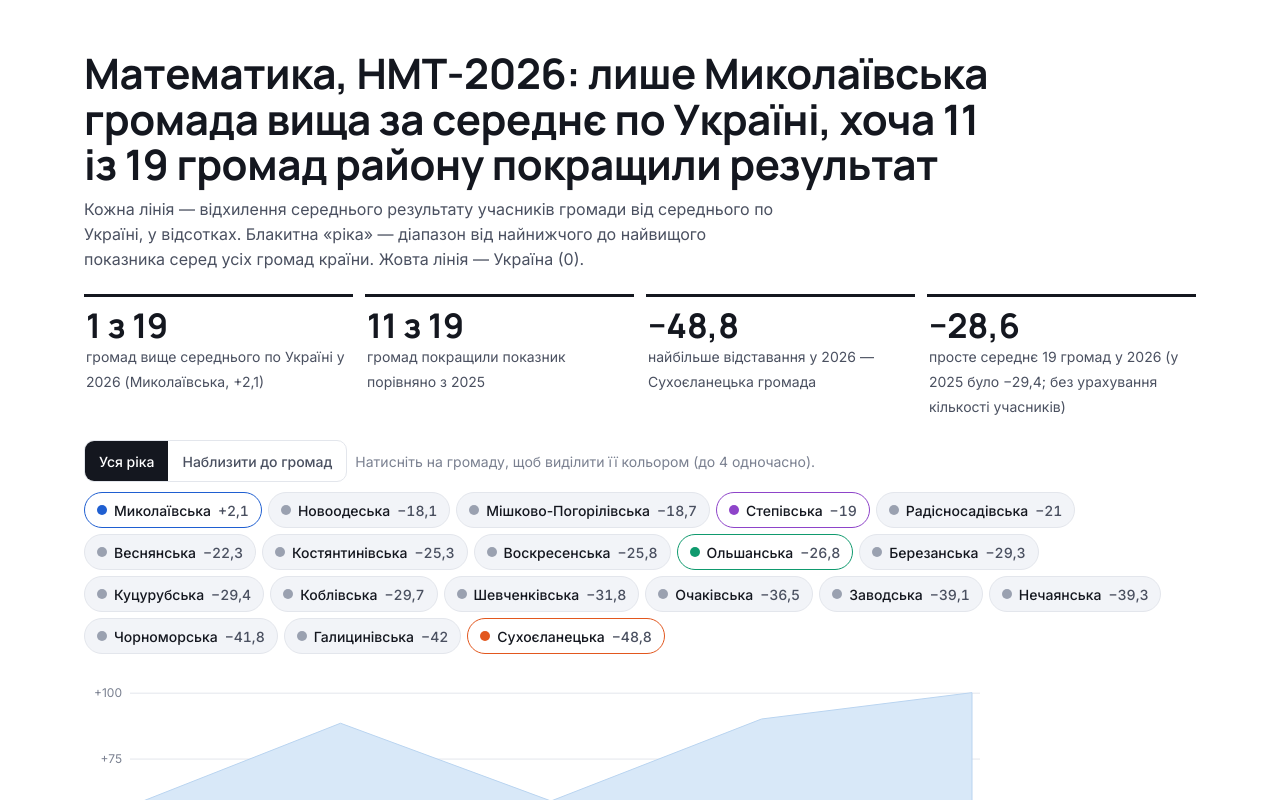
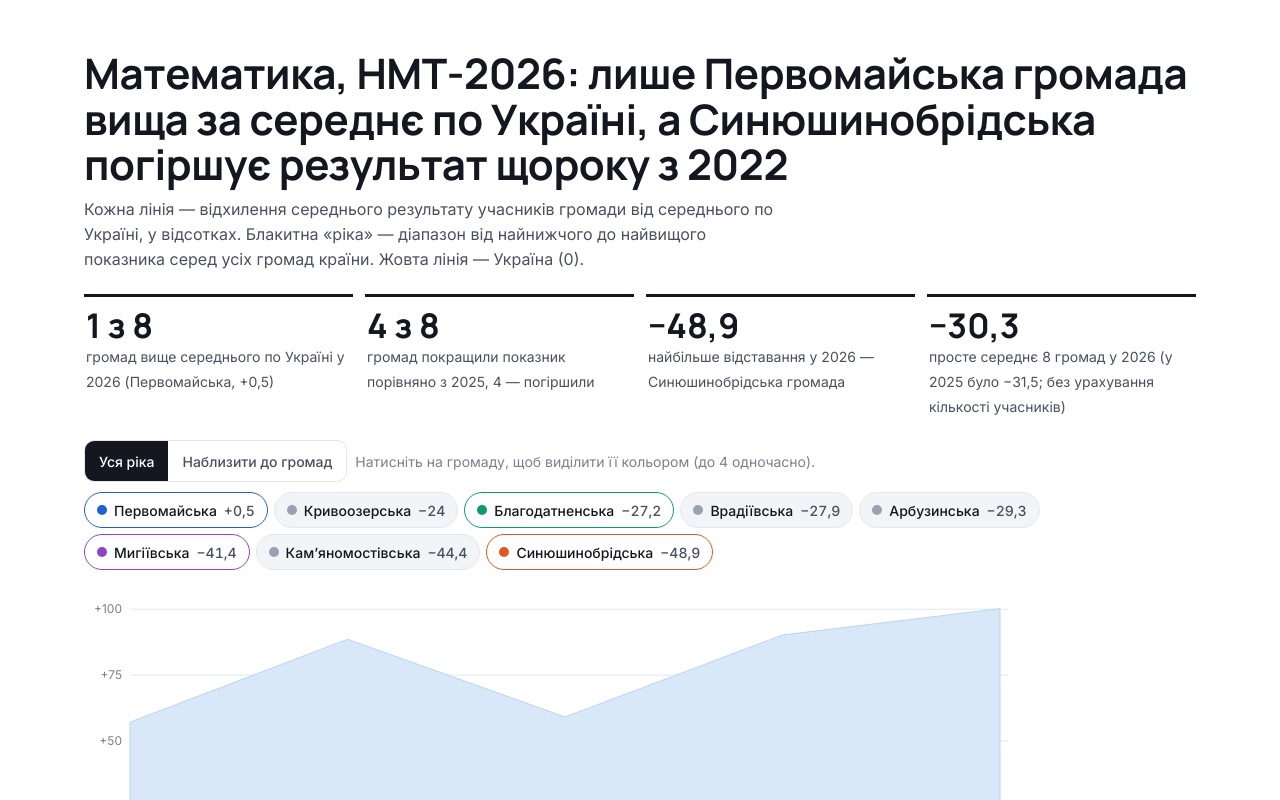
Before and after one commit to olgazar-ifo/nmt2026, a plain HTML site: page Mat_P.html in a window 1280 px wide. Shown: the top 800 px of the page. Drawn offline with Linux system fonts and the light colour scheme.

Commit message:
Add files via upload

```diff
--- a/Mat_P.html
+++ b/Mat_P.html
@@ -3,7 +3,7 @@
 <head>
 <meta charset="utf-8">
 <meta name="viewport" content="width=device-width, initial-scale=1">
-<title>Математика: громади Миколаївського району</title>
+<title>Математика: громади Первомайського району</title>
 <link rel="preconnect" href="https://fonts.googleapis.com">
 <link href="https://fonts.googleapis.com/css2?family=Manrope:wght@600;700&family=Inter:wght@400;500;600&display=swap" rel="stylesheet">
 <style>
@@ -67,13 +67,13 @@ tbody tr:hover td:first-child{text-decoration:underline}
 <body>
 <main>
 <section class="band">
-  <h1>Математика, НМТ-2026: лише Миколаївська громада вища за середнє по Україні, хоча 11 із 19 громад району покращили результат</h1>
+  <h1>Математика, НМТ-2026: лише Первомайська громада вища за середнє по Україні, а Синюшинобрідська погіршує результат щороку з 2022</h1>
   <p class="lede">Кожна лінія — відхилення середнього результату учасників громади від середнього по Україні, у відсотках. Блакитна «ріка» — діапазон від найнижчого до найвищого показника серед усіх громад країни. Жовта лінія — Україна (0).</p>
   <div class="kpis">
-    <div class="kpi"><b>1 з 19</b><span>громад вище середнього по Україні у 2026 (Миколаївська, +2,1)</span></div>
-    <div class="kpi"><b>11 з 19</b><span>громад покращили показник порівняно з 2025</span></div>
-    <div class="kpi"><b>−48,8</b><span>найбільше відставання у 2026 — Сухоєланецька громада</span></div>
-    <div class="kpi"><b>−28,6</b><span>просте середнє 19 громад у 2026 (у 2025 було −29,4; без урахування кількості учасників)</span></div>
+    <div class="kpi"><b>1 з 8</b><span>громад вище середнього по Україні у 2026 (Первомайська, +0,5)</span></div>
+    <div class="kpi"><b>4 з 8</b><span>громад покращили показник порівняно з 2025, 4 — погіршили</span></div>
+    <div class="kpi"><b>−48,9</b><span>найбільше відставання у 2026 — Синюшинобрідська громада</span></div>
+    <div class="kpi"><b>−30,3</b><span>просте середнє 8 громад у 2026 (у 2025 було −31,5; без урахування кількості учасників)</span></div>
   </div>
 
   <div class="bar">
@@ -84,11 +84,11 @@ tbody tr:hover td:first-child{text-decoration:underline}
     <span class="hint">Натисніть на громаду, щоб виділити її кольором (до 4 одночасно).</span>
   </div>
   <div class="chips" id="chips"></div>
-  <div class="fig" id="fig"><svg id="chart" role="img" aria-label="Відхилення результатів з математики 19 громад Миколаївського району від середнього по Україні, 2022–2026"></svg><div class="tip" id="tip"></div></div>
+  <div class="fig" id="fig"><svg id="chart" role="img" aria-label="Відхилення результатів з математики 8 громад Первомайського району від середнього по Україні, 2022–2026"></svg><div class="tip" id="tip"></div></div>
   <div class="legend">
     <span><i class="sw" style="background:var(--river);border:1px solid var(--riverEdge)"></i>Усі громади країни (від мінімуму до максимуму)</span>
     <span><i class="sw" style="background:var(--ua);height:3px"></i>Україна = 0</span>
-    <span><i class="sw" style="background:var(--grey);height:2px"></i>Громади Миколаївського району</span>
+    <span><i class="sw" style="background:var(--grey);height:2px"></i>Громади Первомайського району</span>
   </div>
 </section>
 
@@ -102,7 +102,7 @@ tbody tr:hover td:first-child{text-decoration:underline}
   <ul class="notes">
     <li>Показники громад — з наданих діаграм (відхилення від середнього по Україні, %).</li>
     <li>Межі «ріки» (мінімум і максимум серед усіх громад країни): 2022 — від −80,36 до +57,14; 2023 — від −77,4 до +88,6; 2024 — від −83,5 до +59,1; 2025 — від −83,4 до +90,2; 2026 — від −75 до +100,2. З математики розкид між громадами країни значно ширший, ніж з української мови.</li>
-    <li>Середнє 19 громад — просте, без зважування на кількість учасників; для точного районного показника потрібна кількість учасників у кожній громаді.</li>
+    <li>Середнє 8 громад — просте, без зважування на кількість учасників; для точного районного показника потрібна кількість учасників у кожній громаді.</li>
   </ul>
 </section>
 </main>
@@ -112,30 +112,19 @@ tbody tr:hover td:first-child{text-decoration:underline}
 const Y=[2022,2023,2024,2025,2026];
 const BAND={lo:[-80.36,-77.4,-83.5,-83.4,-75],hi:[57.14,88.6,59.1,90.2,100.2]};
 const D=[
- ["Березанська",[-21.89,-33.2,-26.6,-31.1,-29.3]],
- ["Веснянська",[-19.72,-7.5,-43.9,-17.7,-22.3]],
- ["Воскресенська",[-32.25,-13.7,-30.7,-36.1,-25.8]],
- ["Галицинівська",[-11.98,-0.4,-21.6,-25,-42]],
- ["Заводська",[-29.85,-29.1,-32.5,-38.4,-39.1]],
- ["Коблівська",[-40.65,-21.1,-36.6,-41.2,-29.7]],
- ["Костянтинівська",[-36.65,-39,-37.6,-30.4,-25.3]],
- ["Куцурубська",[-20.65,-23.6,-32.7,-44.7,-29.4]],
- ["Миколаївська",[5.79,1.6,6.8,1.8,2.1]],
- ["Мішково-Погорілівська",[-17.38,-0.4,-22.9,-26.2,-18.7]],
- ["Нечаянська",[-16.52,-45.1,-30.6,-41.4,-39.3]],
- ["Новоодеська",[-18.93,-10.8,-15.8,-9.5,-18.1]],
- ["Ольшанська",[-7.03,-27.6,-35,-4.8,-26.8]],
- ["Очаківська",[-6.87,-10.8,-3,-15.1,-36.5]],
- ["Радісносадівська",[-25.6,-22.4,-47.8,-36,-21]],
- ["Степівська",[-29.29,-33.1,-31.8,-44.3,-19]],
- ["Сухоєланецька",[-43.62,-50.5,-25,-47,-48.8]],
- ["Чорноморська",[-28.18,-34.6,-30.8,-38.4,-41.8]],
- ["Шевченківська",[-20.64,-21.2,-29.7,-32.4,-31.8]]
+ ["Арбузинська",[-26.38,-19.5,-33.7,-35.6,-29.3]],
+ ["Благодатненська",[-36.54,-45.7,-27.9,-42.4,-27.2]],
+ ["Врадіївська",[-24.49,-20.1,-16.3,-22.1,-27.9]],
+ ["Кам’яномостівська",[-48.88,-16.2,-20.6,-41.9,-44.4]],
+ ["Кривоозерська",[-36.36,-22.3,-32.5,-33,-24]],
+ ["Мигіївська",[-26.67,-28.3,-24.2,-32.7,-41.4]],
+ ["Первомайська",[-1.32,5.8,8.3,0.1,0.5]],
+ ["Синюшинобрідська",[-38.38,-41.9,-42.6,-44.5,-48.9]]
 ].map(([n,v],i)=>({id:i,n,v}));
 const byLast=[...D].sort((a,b)=>b.v[4]-a.v[4]);
 const fmt=v=>(v>0?'+':v<0?'−':'')+Math.abs(v).toLocaleString('uk-UA',{maximumFractionDigits:2});
 const esc=s=>String(s).replace(/[&<>"]/g,c=>({'&':'&amp;','<':'&lt;','>':'&gt;','"':'&quot;'}[c]));
-let pins=[byLast[0].id,byLast[byLast.length-1].id,12,15];   // Миколаївська, Сухоєланецька, Ольшанська (найбільше погіршення), Степівська (найбільше покращення)
+let pins=[byLast[0].id,byLast[byLast.length-1].id,1,5];   // Первомайська, Синюшинобрідська, Благодатненська (найбільше покращення), Мигіївська (найбільше погіршення)
 let slot={};pins.forEach((p,i)=>slot[p]=i);
 let hover=null,zoom=false,yearHover=null;
 const svg=document.getElementById('chart'),fig=document.getElementById('fig'),tip=document.getElementById('tip');
@@ -165,7 +154,7 @@ let G={};
 function draw(){
   const W=svg.clientWidth,H=svg.clientHeight;if(!W)return;
   const wide=W>=640;
-  const m={l:wide?46:38,r:wide?224:14,t:14,b:32};
+  const m={l:wide?46:38,r:wide?196:14,t:14,b:32};
   const [lo,hi]=zoom?[-70,15]:[-90,105];
   const x=i=>m.l+i*(W-m.l-m.r)/(Y.length-1);
   const y=v=>m.t+(hi-Math.max(lo,Math.min(hi,v)))/(hi-lo)*(H-m.t-m.b);
@@ -255,7 +244,7 @@ function table(){
   byLast.forEach(d=>{const ch=d.v[4]-d.v[3];
     h+=`<tr><td>${esc(d.n)}</td>${d.v.map(cell).join('')}<td>${ch>0?'▲ ':'▼ '}${fmt(+ch.toFixed(1))}</td><td>${fmt(+avg(d.v).toFixed(1))}</td></tr>`});
   const col5=Y.map((_,i)=>avg(D.map(d=>d.v[i])));
-  h+=`</tbody><tfoot><tr><td>Просте середнє 19 громад</td>${col5.map(v=>`<td>${fmt(+v.toFixed(1))}</td>`).join('')}<td>${fmt(+(col5[4]-col5[3]).toFixed(1))}</td><td>${fmt(+avg(col5).toFixed(1))}</td></tr></tfoot>`;
+  h+=`</tbody><tfoot><tr><td>Просте середнє 8 громад</td>${col5.map(v=>`<td>${fmt(+v.toFixed(1))}</td>`).join('')}<td>${fmt(+(col5[4]-col5[3]).toFixed(1))}</td><td>${fmt(+avg(col5).toFixed(1))}</td></tr></tfoot>`;
   document.getElementById('table').innerHTML=h;
 }
 chips();table();
```
